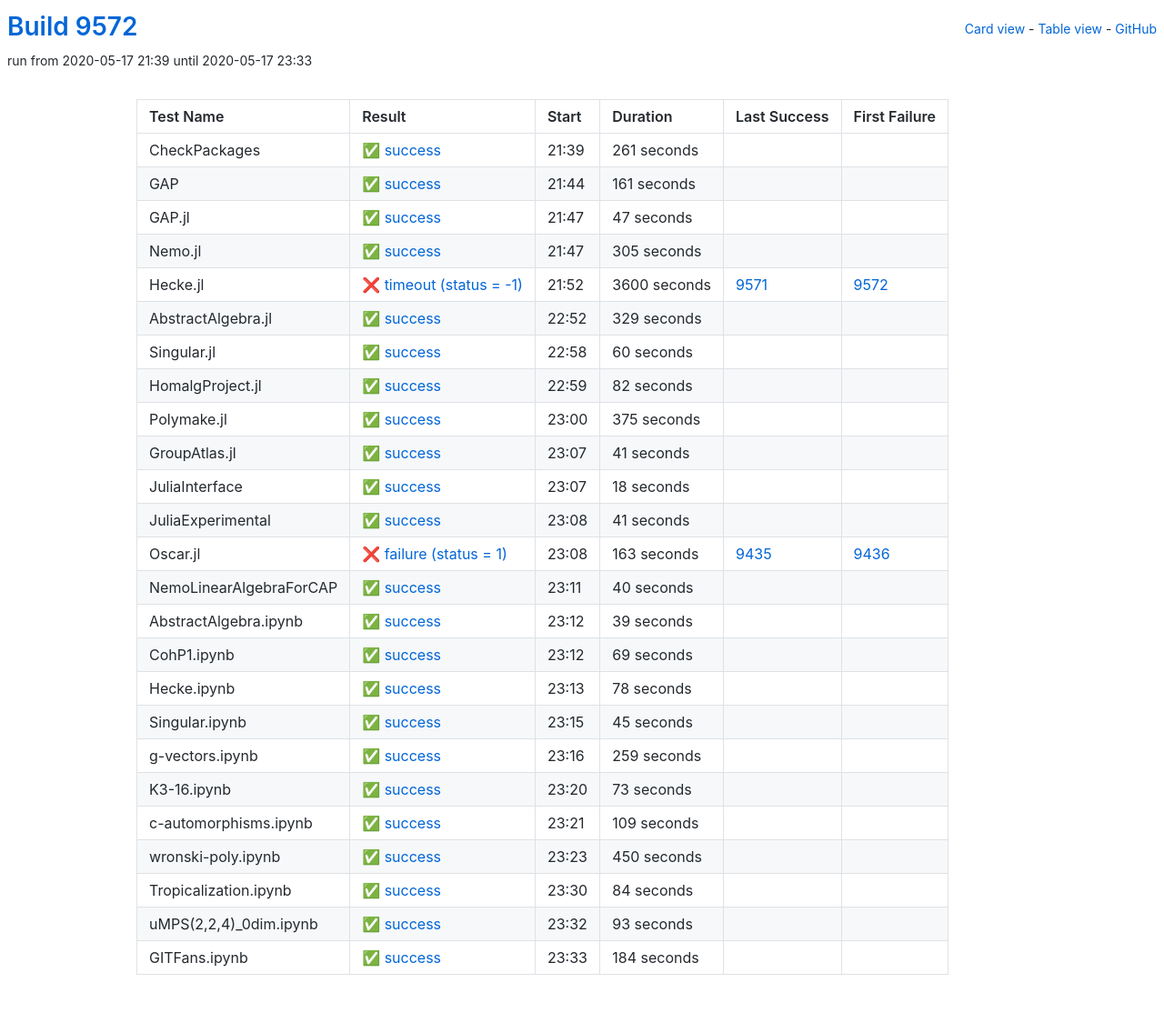
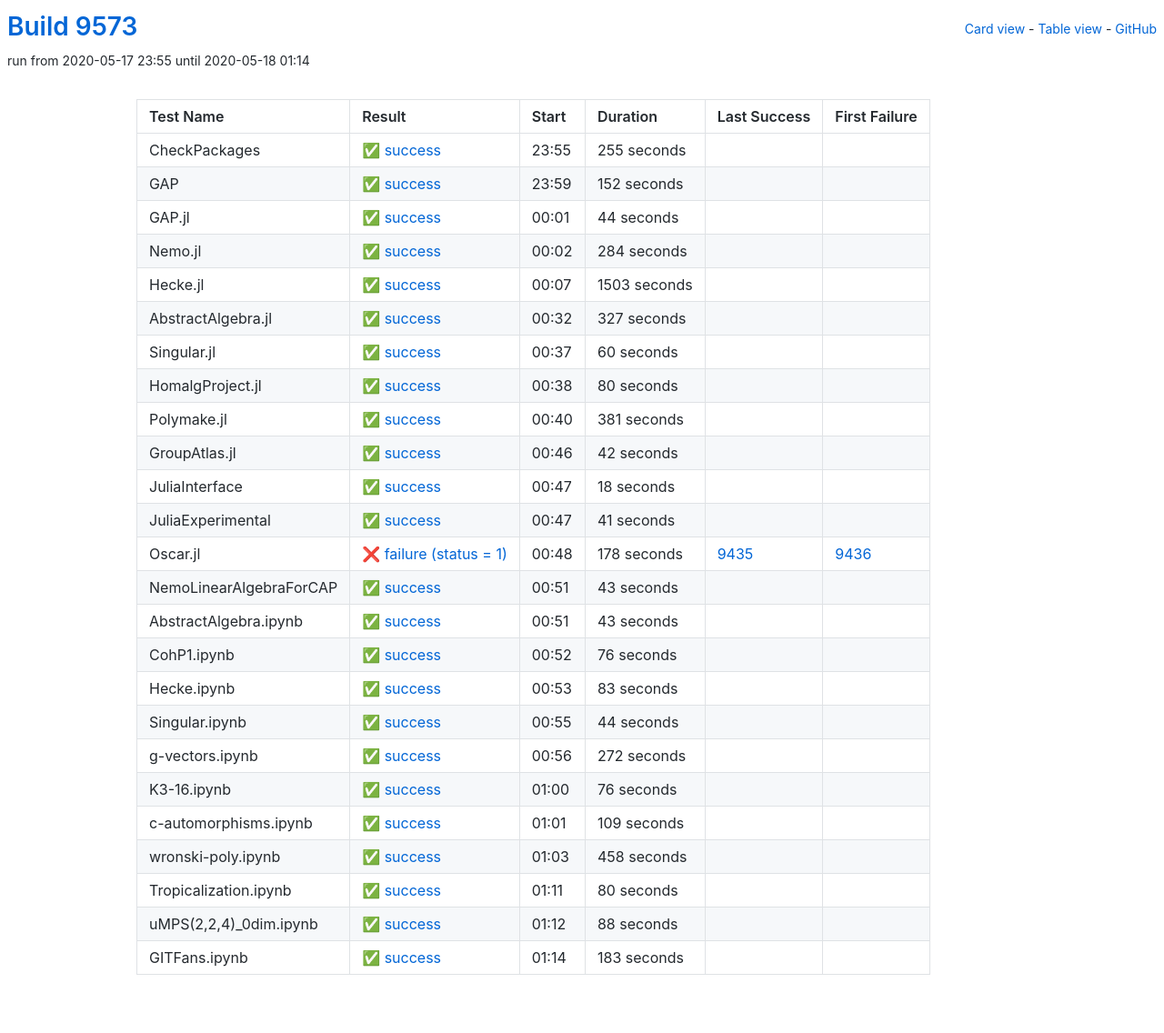
Before and after one commit to oscar-system/oscar-ci-status, a Jekyll site: the page built from table.html, in a window 1280 px wide. Shown: the whole page at 91% size. Built offline with Jekyll 4.4.1, drawn with Linux system fonts in a browser that asks for light colours.

Commit message:
Build 9573

```diff
--- a/_data/ci.yml
+++ b/_data/ci.yml
@@ -1,77 +1,77 @@
-build: 9572
-build_url: https://oscarci.mathematik.uni-kl.de/job/oscar/9572/
+build: 9573
+build_url: https://oscarci.mathematik.uni-kl.de/job/oscar/9573/
 job: oscar
 tests:
-- duration: 261
+- duration: 255
   exitcode: 0
   first_failure: false
   first_failure_url: null
   id: checkpackages
   last_success: false
   last_success_url: null
-  log: https://oscarci.mathematik.uni-kl.de/job/oscar/9572/artifact/logs/build-9572/CheckPackages.log
+  log: https://oscarci.mathematik.uni-kl.de/job/oscar/9573/artifact/logs/build-9573/CheckPackages.log
   name: CheckPackages
-  start: 2020-05-17 21:39
+  start: 2020-05-17 23:55
   status: success
   success: true
-- duration: 161
+- duration: 152
   exitcode: 0
   first_failure: false
   first_failure_url: null
   id: gap
   last_success: false
   last_success_url: null
-  log: https://oscarci.mathematik.uni-kl.de/job/oscar/9572/artifact/logs/build-9572/GAP.log
+  log: https://oscarci.mathematik.uni-kl.de/job/oscar/9573/artifact/logs/build-9573/GAP.log
   name: GAP
-  start: 2020-05-17 21:44
+  start: 2020-05-17 23:59
   status: success
   success: true
-- duration: 47
+- duration: 44
   exitcode: 0
   first_failure: false
   first_failure_url: null
   id: gap-jl
   last_success: false
   last_success_url: null
-  log: https://oscarci.mathematik.uni-kl.de/job/oscar/9572/artifact/logs/build-9572/GAP.jl.log
+  log: https://oscarci.mathematik.uni-kl.de/job/oscar/9573/artifact/logs/build-9573/GAP.jl.log
   name: GAP.jl
-  start: 2020-05-17 21:47
+  start: 2020-05-18 00:01
   status: success
   success: true
-- duration: 305
+- duration: 284
   exitcode: 0
   first_failure: false
   first_failure_url: null
   id: nemo-jl
   last_success: false
   last_success_url: null
-  log: https://oscarci.mathematik.uni-kl.de/job/oscar/9572/artifact/logs/build-9572/Nemo.jl.log
+  log: https://oscarci.mathematik.uni-kl.de/job/oscar/9573/artifact/logs/build-9573/Nemo.jl.log
   name: Nemo.jl
-  start: 2020-05-17 21:47
+  start: 2020-05-18 00:02
   status: success
   success: true
-- duration: 3600
-  exitcode: -1
-  first_failure: 9572
-  first_failure_url: https://oscarci.mathematik.uni-kl.de/job/oscar/9572/
+- duration: 1503
+  exitcode: 0
+  first_failure: false
+  first_failure_url: null
   id: hecke-jl
-  last_success: 9571
-  last_success_url: https://oscarci.mathematik.uni-kl.de/job/oscar/9571/
-  log: https://oscarci.mathematik.uni-kl.de/job/oscar/9572/artifact/logs/build-9572/Hecke.jl.log
+  last_success: false
+  last_success_url: null
+  log: https://oscarci.mathematik.uni-kl.de/job/oscar/9573/artifact/logs/build-9573/Hecke.jl.log
   name: Hecke.jl
-  start: 2020-05-17 21:52
-  status: timeout
-  success: false
-- duration: 329
+  start: 2020-05-18 00:07
+  status: success
+  success: true
+- duration: 327
   exitcode: 0
   first_failure: false
   first_failure_url: null
   id: abstractalgebra-jl
   last_success: false
   last_success_url: null
-  log: https://oscarci.mathematik.uni-kl.de/job/oscar/9572/artifact/logs/build-9572/AbstractAlgebra.jl.log
+  log: https://oscarci.mathematik.uni-kl.de/job/oscar/9573/artifact/logs/build-9573/AbstractAlgebra.jl.log
   name: AbstractAlgebra.jl
-  start: 2020-05-17 22:52
+  start: 2020-05-18 00:32
   status: success
   success: true
 - duration: 60
@@ -81,45 +81,45 @@ tests:
   id: singular-jl
   last_success: false
   last_success_url: null
-  log: https://oscarci.mathematik.uni-kl.de/job/oscar/9572/artifact/logs/build-9572/Singular.jl.log
+  log: https://oscarci.mathematik.uni-kl.de/job/oscar/9573/artifact/logs/build-9573/Singular.jl.log
   name: Singular.jl
-  start: 2020-05-17 22:58
+  start: 2020-05-18 00:37
   status: success
   success: true
-- duration: 82
+- duration: 80
   exitcode: 0
   first_failure: false
   first_failure_url: null
   id: homalgproject-jl
   last_success: false
   last_success_url: null
-  log: https://oscarci.mathematik.uni-kl.de/job/oscar/9572/artifact/logs/build-9572/HomalgProject.jl.log
+  log: https://oscarci.mathematik.uni-kl.de/job/oscar/9573/artifact/logs/build-9573/HomalgProject.jl.log
   name: HomalgProject.jl
-  start: 2020-05-17 22:59
+  start: 2020-05-18 00:38
   status: success
   success: true
-- duration: 375
+- duration: 381
   exitcode: 0
   first_failure: false
   first_failure_url: null
   id: polymake-jl
   last_success: false
   last_success_url: null
-  log: https://oscarci.mathematik.uni-kl.de/job/oscar/9572/artifact/logs/build-9572/Polymake.jl.log
+  log: https://oscarci.mathematik.uni-kl.de/job/oscar/9573/artifact/logs/build-9573/Polymake.jl.log
   name: Polymake.jl
-  start: 2020-05-17 23:00
+  start: 2020-05-18 00:40
   status: success
   success: true
-- duration: 41
+- duration: 42
   exitcode: 0
   first_failure: false
   first_failure_url: null
   id: groupatlas-jl
   last_success: false
   last_success_url: null
-  log: https://oscarci.mathematik.uni-kl.de/job/oscar/9572/artifact/logs/build-9572/GroupAtlas.jl.log
+  log: https://oscarci.mathematik.uni-kl.de/job/oscar/9573/artifact/logs/build-9573/GroupAtlas.jl.log
   name: GroupAtlas.jl
-  start: 2020-05-17 23:07
+  start: 2020-05-18 00:46
   status: success
   success: true
 - duration: 18
@@ -129,9 +129,9 @@ tests:
   id: juliainterface
   last_success: false
   last_success_url: null
-  log: https://oscarci.mathematik.uni-kl.de/job/oscar/9572/artifact/logs/build-9572/JuliaInterface.log
+  log: https://oscarci.mathematik.uni-kl.de/job/oscar/9573/artifact/logs/build-9573/JuliaInterface.log
   name: JuliaInterface
-  start: 2020-05-17 23:07
+  start: 2020-05-18 00:47
   status: success
   success: true
 - duration: 41
@@ -141,105 +141,105 @@ tests:
   id: juliaexperimental
   last_success: false
   last_success_url: null
-  log: https://oscarci.mathematik.uni-kl.de/job/oscar/9572/artifact/logs/build-9572/JuliaExperimental.log
+  log: https://oscarci.mathematik.uni-kl.de/job/oscar/9573/artifact/logs/build-9573/JuliaExperimental.log
   name: JuliaExperimental
-  start: 2020-05-17 23:08
+  start: 2020-05-18 00:47
   status: success
   success: true
-- duration: 163
+- duration: 178
   exitcode: 1
   first_failure: 9436
   first_failure_url: https://oscarci.mathematik.uni-kl.de/job/oscar/9436/
   id: oscar-jl
   last_success: 9435
   last_success_url: https://oscarci.mathematik.uni-kl.de/job/oscar/9435/
-  log: https://oscarci.mathematik.uni-kl.de/job/oscar/9572/artifact/logs/build-9572/Oscar.jl.log
+  log: https://oscarci.mathematik.uni-kl.de/job/oscar/9573/artifact/logs/build-9573/Oscar.jl.log
   name: Oscar.jl
-  start: 2020-05-17 23:08
+  start: 2020-05-18 00:48
   status: failure
   success: false
-- duration: 40
+- duration: 43
   exitcode: 0
   first_failure: false
   first_failure_url: null
   id: nemolinearalgebraforcap
   last_success: false
   last_success_url: null
-  log: https://oscarci.mathematik.uni-kl.de/job/oscar/9572/artifact/logs/build-9572/NemoLinearAlgebraForCAP.log
+  log: https://oscarci.mathematik.uni-kl.de/job/oscar/9573/artifact/logs/build-9573/NemoLinearAlgebraForCAP.log
   name: NemoLinearAlgebraForCAP
-  start: 2020-05-17 23:11
+  start: 2020-05-18 00:51
   status: success
   success: true
-- duration: 39
+- duration: 43
   exitcode: 0
   first_failure: false
   first_failure_url: null
   id: abstractalgebra-ipynb
   last_success: false
   last_success_url: null
-  log: https://oscarci.mathematik.uni-kl.de/job/oscar/9572/artifact/logs/build-9572/AbstractAlgebra.ipynb.log
+  log: https://oscarci.mathematik.uni-kl.de/job/oscar/9573/artifact/logs/build-9573/AbstractAlgebra.ipynb.log
   name: AbstractAlgebra.ipynb
-  start: 2020-05-17 23:12
+  start: 2020-05-18 00:51
   status: success
   success: true
-- duration: 69
+- duration: 76
   exitcode: 0
   first_failure: false
   first_failure_url: null
   id: cohp1-ipynb
   last_success: false
   last_success_url: null
-  log: https://oscarci.mathematik.uni-kl.de/job/oscar/9572/artifact/logs/build-9572/CohP1.ipynb.log
+  log: https://oscarci.mathematik.uni-kl.de/job/oscar/9573/artifact/logs/build-9573/CohP1.ipynb.log
   name: CohP1.ipynb
-  start: 2020-05-17 23:12
+  start: 2020-05-18 00:52
   status: success
   success: true
-- duration: 78
+- duration: 83
   exitcode: 0
   first_failure: false
   first_failure_url: null
   id: hecke-ipynb
   last_success: false
   last_success_url: null
-  log: https://oscarci.mathematik.uni-kl.de/job/oscar/9572/artifact/logs/build-9572/Hecke.ipynb.log
+  log: https://oscarci.mathematik.uni-kl.de/job/oscar/9573/artifact/logs/build-9573/Hecke.ipynb.log
   name: Hecke.ipynb
-  start: 2020-05-17 23:13
+  start: 2020-05-18 00:53
   status: success
   success: true
-- duration: 45
+- duration: 44
   exitcode: 0
   first_failure: false
   first_failure_url: null
   id: singular-ipynb
   last_success: false
   last_success_url: null
-  log: https://oscarci.mathematik.uni-kl.de/job/oscar/9572/artifact/logs/build-9572/Singular.ipynb.log
+  log: https://oscarci.mathematik.uni-kl.de/job/oscar/9573/artifact/logs/build-9573/Singular.ipynb.log
   name: Singular.ipynb
-  start: 2020-05-17 23:15
+  start: 2020-05-18 00:55
   status: success
   success: true
-- duration: 259
+- duration: 272
   exitcode: 0
   first_failure: false
   first_failure_url: null
   id: g-vectors-ipynb
   last_success: false
   last_success_url: null
-  log: https://oscarci.mathematik.uni-kl.de/job/oscar/9572/artifact/logs/build-9572/g-vectors.ipynb.log
+  log: https://oscarci.mathematik.uni-kl.de/job/oscar/9573/artifact/logs/build-9573/g-vectors.ipynb.log
   name: g-vectors.ipynb
-  start: 2020-05-17 23:16
+  start: 2020-05-18 00:56
   status: success
   success: true
-- duration: 73
+- duration: 76
   exitcode: 0
   first_failure: false
   first_failure_url: null
   id: k3-16-ipynb
   last_success: false
   last_success_url: null
-  log: https://oscarci.mathematik.uni-kl.de/job/oscar/9572/artifact/logs/build-9572/K3-16.ipynb.log
+  log: https://oscarci.mathematik.uni-kl.de/job/oscar/9573/artifact/logs/build-9573/K3-16.ipynb.log
   name: K3-16.ipynb
-  start: 2020-05-17 23:20
+  start: 2020-05-18 01:00
   status: success
   success: true
 - duration: 109
@@ -249,56 +249,56 @@ tests:
   id: c-automorphisms-ipynb
   last_success: false
   last_success_url: null
-  log: https://oscarci.mathematik.uni-kl.de/job/oscar/9572/artifact/logs/build-9572/c-automorphisms.ipynb.log
+  log: https://oscarci.mathematik.uni-kl.de/job/oscar/9573/artifact/logs/build-9573/c-automorphisms.ipynb.log
   name: c-automorphisms.ipynb
-  start: 2020-05-17 23:21
+  start: 2020-05-18 01:01
   status: success
   success: true
-- duration: 450
+- duration: 458
   exitcode: 0
   first_failure: false
   first_failure_url: null
   id: wronski-poly-ipynb
   last_success: false
   last_success_url: null
-  log: https://oscarci.mathematik.uni-kl.de/job/oscar/9572/artifact/logs/build-9572/wronski-poly.ipynb.log
+  log: https://oscarci.mathematik.uni-kl.de/job/oscar/9573/artifact/logs/build-9573/wronski-poly.ipynb.log
   name: wronski-poly.ipynb
-  start: 2020-05-17 23:23
+  start: 2020-05-18 01:03
   status: success
   success: true
-- duration: 84
+- duration: 80
   exitcode: 0
   first_failure: false
   first_failure_url: null
   id: tropicalization-ipynb
   last_success: false
   last_success_url: null
-  log: https://oscarci.mathematik.uni-kl.de/job/oscar/9572/artifact/logs/build-9572/Tropicalization.ipynb.log
+  log: https://oscarci.mathematik.uni-kl.de/job/oscar/9573/artifact/logs/build-9573/Tropicalization.ipynb.log
   name: Tropicalization.ipynb
-  start: 2020-05-17 23:30
+  start: 2020-05-18 01:11
   status: success
   success: true
-- duration: 93
+- duration: 88
   exitcode: 0
   first_failure: false
   first_failure_url: null
   id: umps-2-2-4-0dim-ipynb
   last_success: false
   last_success_url: null
-  log: https://oscarci.mathematik.uni-kl.de/job/oscar/9572/artifact/logs/build-9572/uMPS-2-2-4-_0dim.ipynb.log
+  log: https://oscarci.mathematik.uni-kl.de/job/oscar/9573/artifact/logs/build-9573/uMPS-2-2-4-_0dim.ipynb.log
   name: uMPS(2,2,4)_0dim.ipynb
-  start: 2020-05-17 23:32
+  start: 2020-05-18 01:12
   status: success
   success: true
-- duration: 184
+- duration: 183
   exitcode: 0
   first_failure: false
   first_failure_url: null
   id: gitfans-ipynb
   last_success: false
   last_success_url: null
-  log: https://oscarci.mathematik.uni-kl.de/job/oscar/9572/artifact/logs/build-9572/GITFans.ipynb.log
+  log: https://oscarci.mathematik.uni-kl.de/job/oscar/9573/artifact/logs/build-9573/GITFans.ipynb.log
   name: GITFans.ipynb
-  start: 2020-05-17 23:33
+  start: 2020-05-18 01:14
   status: success
   success: true
```
Also changed, not shown: README.md.
